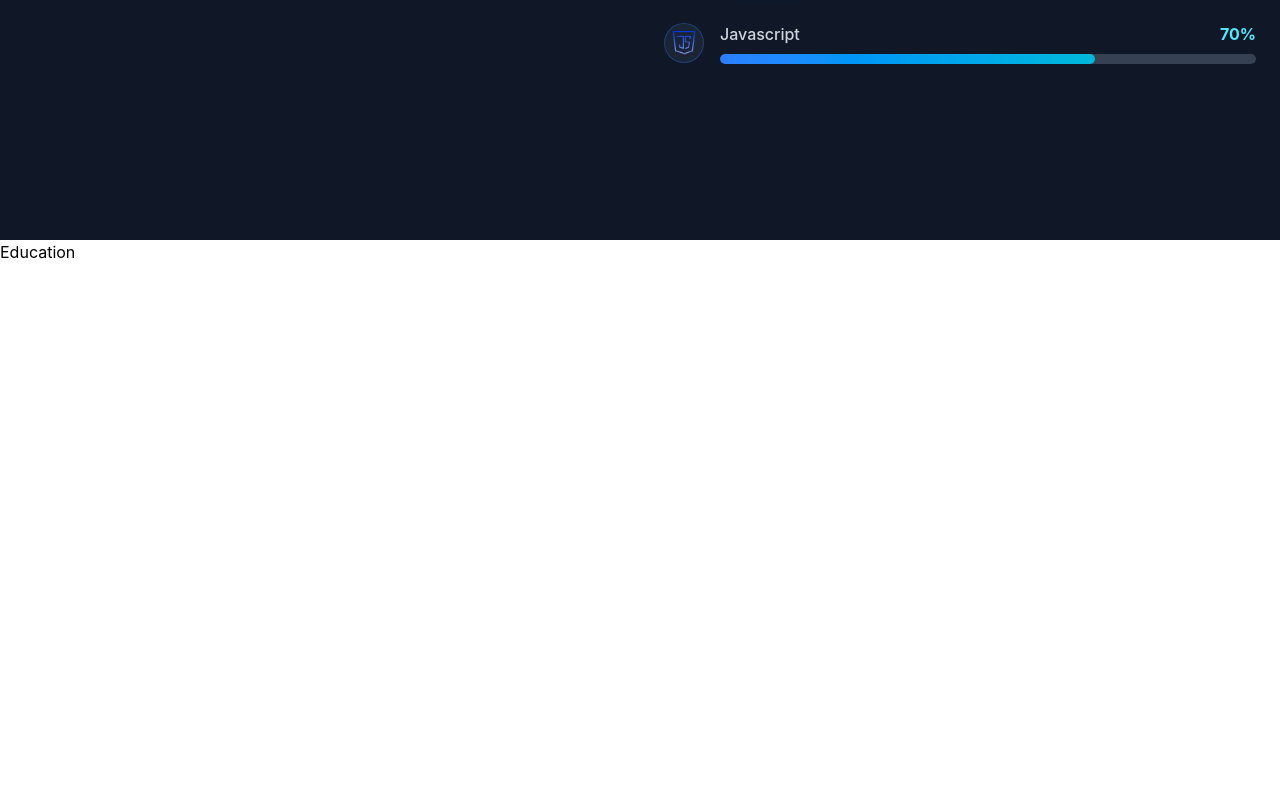
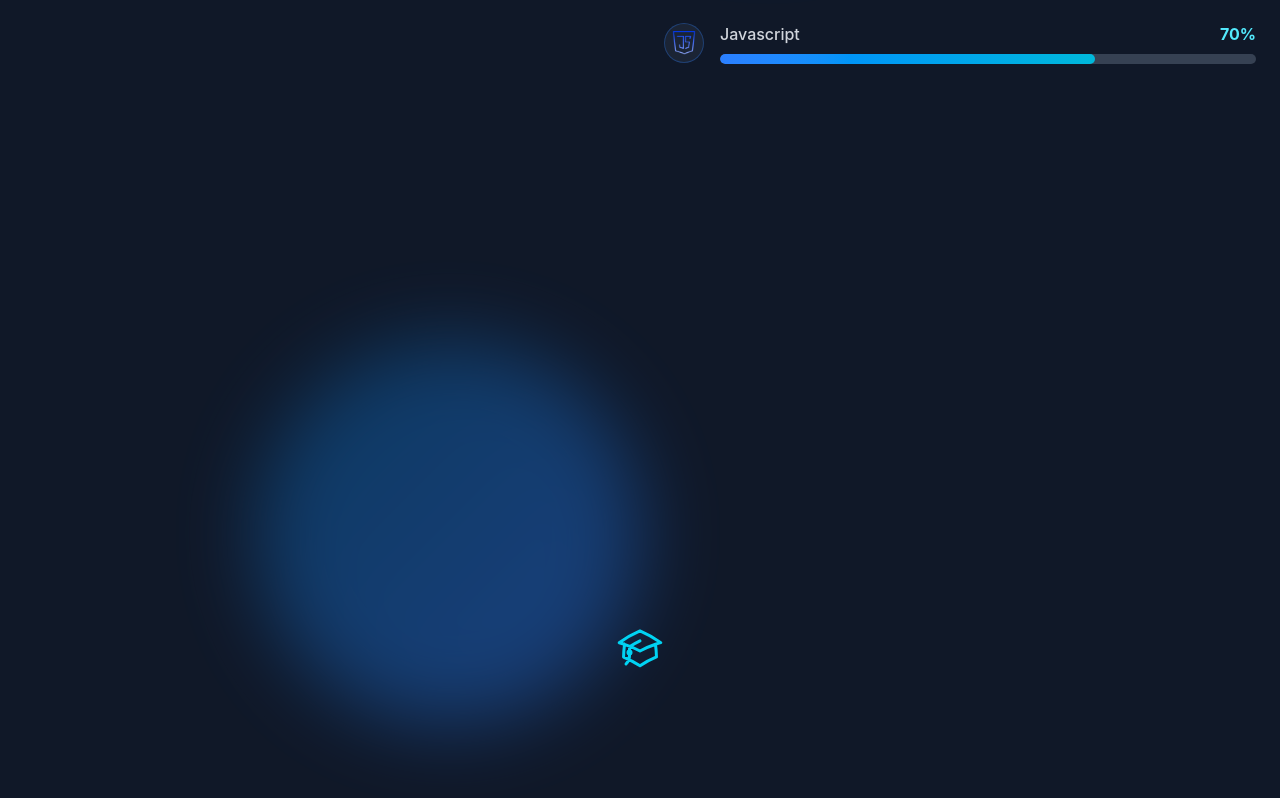
Before and after one commit to Alnoman047/portfolio, a React app: page / in a window 1280 px wide. Shown: the part 1360-2158 px from the top of the page. Before the commit the page ends 1624 px from the top, so only its background shows below. Built offline with nearby package versions, Linux system fonts and the light colour scheme; the HTML template or start-up script is replaced by a standard one.

Commit message:
added education section animations

```diff
--- a/src/Components/Education.jsx
+++ b/src/Components/Education.jsx
@@ -1,4 +1,10 @@
-import { AcademicCapIcon, BookOpenIcon, ChartBarIcon, TrophyIcon } from "@heroicons/react/24/outline"
+import {
+    AcademicCapIcon,
+     BookOpenIcon,
+      ChartBarIcon,
+       TrophyIcon
+     } from "@heroicons/react/24/outline"
+import { motion } from "framer-motion";
 
 
 const Education = () => {
@@ -36,10 +42,54 @@ const Education = () => {
             date: '2024',
             icon: TrophyIcon
 
+        },
+    ];
+    const containerVariants = {
+        hidden: { opacity: 0},
+        visible: {
+            opacity: 1,
+            transition: { staggerChildren: 0.2}
         }
-    ]
+    };
+    const itemVariants = {
+        hidden: { y: 20, opacity: 0},
+        visible: {
+            y: 0,
+            opacity: 1,
+            transition: { duration: 0.5}
+        }
+    };
   return (
-    <div>Education</div>
+    <div>
+        <section id='education' className='min-h-screen flex items-center justify-center bg-gray-900 relative overflow-hidden pt-16'>
+        <div className='absolute top-[100px] left-64 insert-x-0 flex items-start justify-center'>
+
+            <div className='h-96 w-96 bg-linear-to-br from-[#0268b0] to-blue-500 blur-2xl opacity-40 rounded-full'>
+
+            </div>
+        </div>
+        <motion.div
+        variants={containerVariants}
+        initial='hidden'
+        whileInView='visible'
+        viewport={{ once: false, margin: '-50px'}}
+        className='container mx-auto px-6 relative z-10 max-w-4xl'>
+            {/* Title */}
+            <motion.div
+            variants={itemVariants}
+            className='text-center mb-12'>
+                <div className='flex justify-center mb-4'>
+                <motion.div
+                animate = {{ rotate: [0, -5, 0]}}
+                transition={{ duration:3, repeat: Infinity}}>
+                    <AcademicCapIcon
+                    className='w-12 h-12 text-cyan-400' />
+                </motion.div>
+                </div>
+            </motion.div>
+        </motion.div>
+        </section>
+    </div>
   )
 }
 
```
